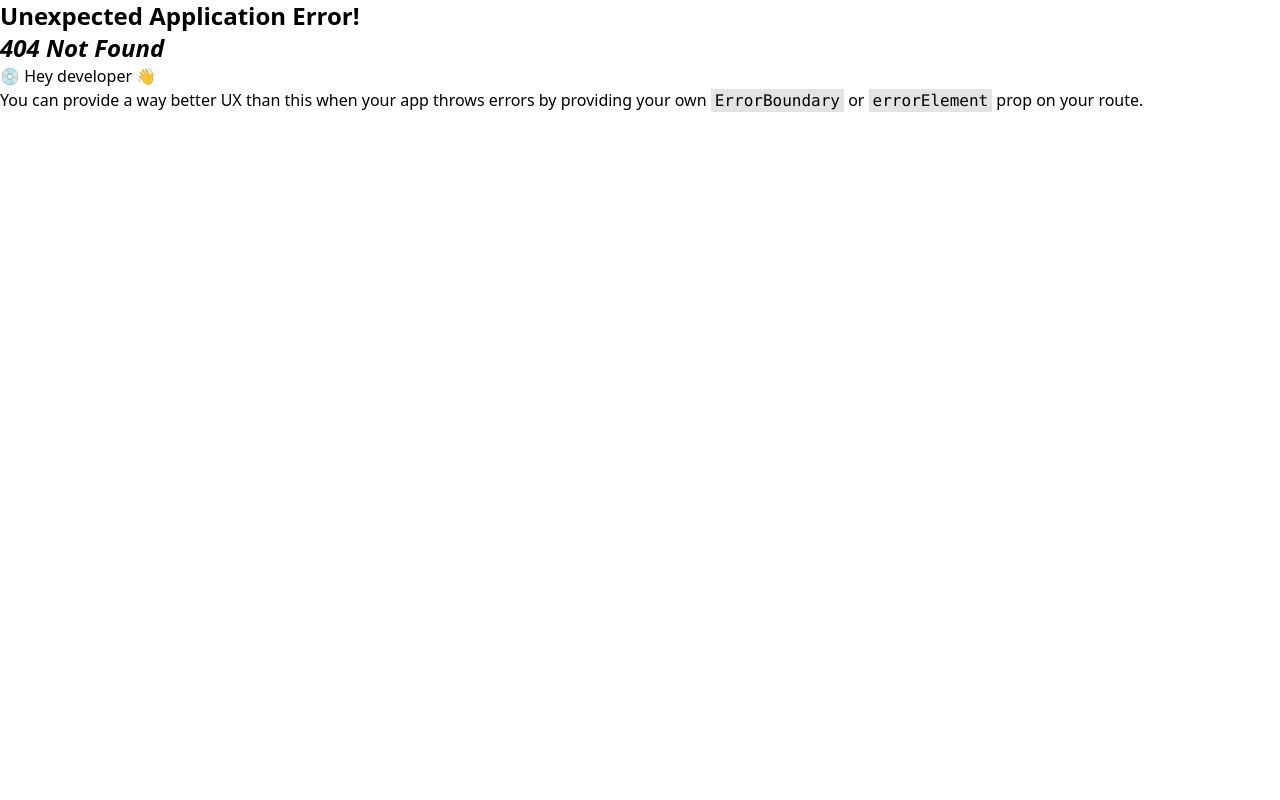
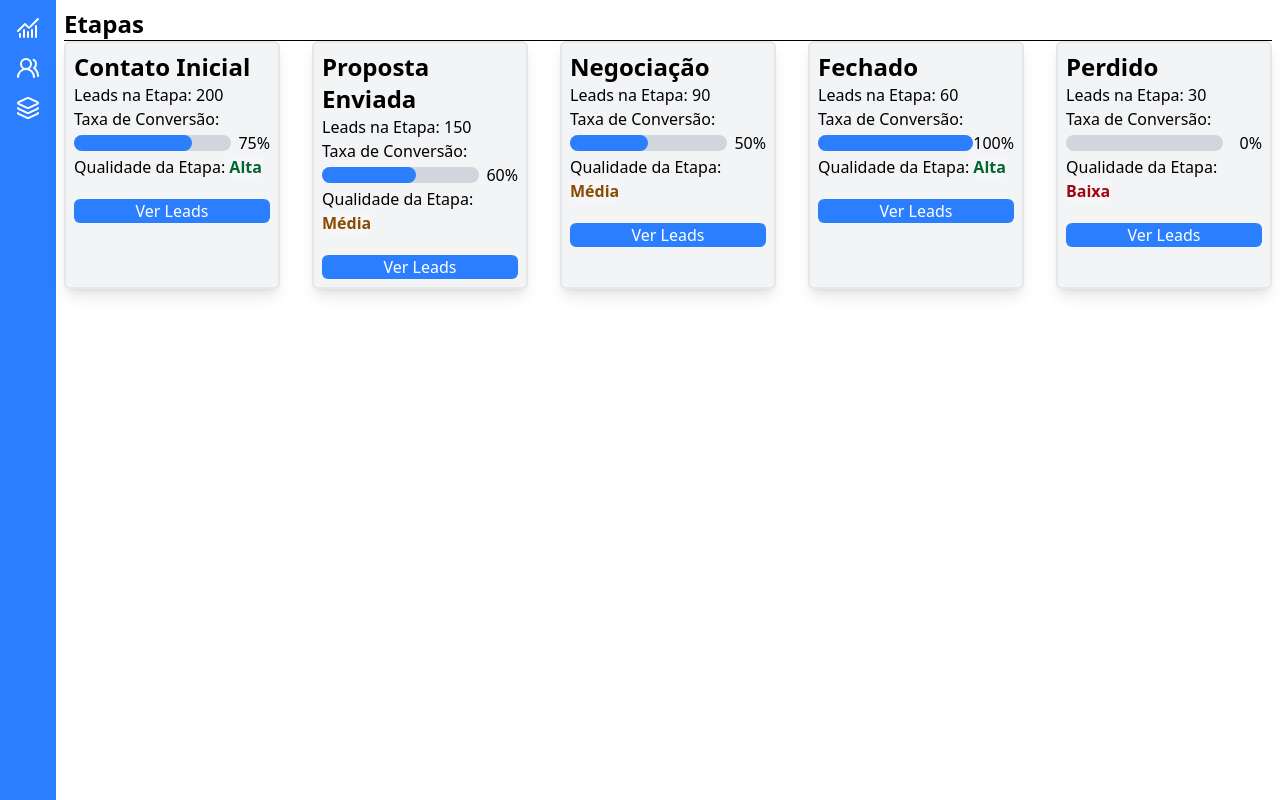
Before and after one commit to guilhermegodoydev/crm, a React (Vite) app in the folder client/: page /etapas in a window 1280 px wide. Before the commit this address had no page. Built offline with nearby package versions, Linux system fonts and the light colour scheme.

Commit message:
Começando página de Etapas

```diff
--- /dev/null
+++ b/client/src/components/CardEtapa.jsx
@@ -0,0 +1,27 @@
+export default function CardEtapa({id, titulo, leads, taxaConversao, qualidade}) {
+    const idEtapa = `progresso-etapa-${id}`;
+
+    return (
+        <div className="border-2 border-gray-200 shadow-lg rounded-md p-2 bg-gray-100">
+            <h2>{titulo}</h2>
+            <ul>
+                <li>Leads na Etapa: {leads}</li>
+                <li>
+                    <label className="block" htmlFor={idEtapa}>Taxa de Conversão:</label>
+                    <div className="flex items-center justify-between">
+                        <progress
+                            id={idEtapa}
+                            value={parseInt(taxaConversao.replace("%",""))}
+                            max="100"
+                            className="w-8/10"
+                        />
+                        <span>{taxaConversao}</span>
+                    </div>
+                </li>
+                <li>Qualidade da Etapa: <span className={`font-semibold  bg-white/20 ${qualidade.toLowerCase() === "alta" ? "text-green-800" : (qualidade.toLowerCase() === "média" ? "text-yellow-800" : "text-red-800")}`}>{qualidade}</span></li>
+            </ul>
+
+            <button className="bg-blue-500 rounded-md w-full text-white cursor-pointer hover:bg-blue-600 mt-5">Ver Leads</button>
+        </div>
+    );
+}
--- a/client/src/components/MenuLateral.jsx
+++ b/client/src/components/MenuLateral.jsx
@@ -1,6 +1,4 @@
-
-
-import { ChartNoAxesCombined, UsersRound, } from 'lucide-react';
+import { ChartNoAxesCombined, Layers, UsersRound, } from 'lucide-react';
 import { Link } from 'react-router-dom';
 
 const estiloElementos = "cursor-pointer text-white p-2 hover:bg-blue-700 hover:font-bold";
@@ -19,6 +17,11 @@ export default function MenuLateral() {
                         <UsersRound />
                     </Link>
                 </li>
+                <li className={estiloElementos}>
+                    <Link to="/etapas" aria-label="Clique para ir à página de etapas">
+                        <Layers/>
+                    </Link>
+                </li>
             </ul>
         </nav>
     )
--- a/client/src/index.css
+++ b/client/src/index.css
@@ -3,6 +3,14 @@
 @layer base {
     h1,h2,h3,h4,h5,h6 {
         @apply text-2xl font-semibold;
+    }
+
+    progress::-webkit-progress-bar {
+        @apply rounded-xl bg-gray-300;
+    }
+
+    progress::-webkit-progress-value {
+        @apply bg-blue-500 rounded-xl;
     }
 }
 
--- a/client/src/main.jsx
+++ b/client/src/main.jsx
@@ -7,6 +7,7 @@ import Dashboard from "./screens/Dashboard.jsx";
 
 import { createBrowserRouter, RouterProvider } from "react-router-dom";
 import Clientes from "./screens/Clientes.jsx";
+import Etapas from "./screens/Etapas.jsx";
 
 const router = createBrowserRouter([
   {
@@ -20,6 +21,10 @@ const router = createBrowserRouter([
       {
         path: "/clientes",
         element: <Clientes/>
+      },
+      {
+        path: "/etapas",
+        element: <Etapas/>
       }
     ]
   }
--- a/client/src/screens/Dashboard.jsx
+++ b/client/src/screens/Dashboard.jsx
@@ -1,7 +1,5 @@
+import { GraficoBarras, GraficoLinhas, GraficoPizza} from "../components/graficos";
 import Card from "../components/Card";
-import GraficoBarras from "../components/graficos/GraficoBarras";
-import GraficoLinhas from "../components/graficos/GraficoLinhas";
-import GraficoPizza from "../components/graficos/GraficoPizza";
 
 const dadosGraficoPizza = [
     { id: 1, origem: 'Indicação', clientes: 400 },
--- /dev/null
+++ b/client/src/screens/Etapas.jsx
@@ -0,0 +1,59 @@
+import CardEtapa from "../components/CardEtapa";
+
+const etapas = [
+  {
+    id: 1,
+    nome: "Contato Inicial",
+    leads: 200,
+    taxaConversao: "75%",
+    qualidade: "Alta"
+  },
+  {
+    id: 2,
+    nome: "Proposta Enviada",
+    leads: 150,
+    taxaConversao: "60%",
+    qualidade: "Média"
+  },
+  {
+    id: 3,
+    nome: "Negociação",
+    leads: 90,
+    taxaConversao: "50%",
+    qualidade: "Média"
+  },
+  {
+    id: 4,
+    nome: "Fechado",
+    leads: 60,
+    taxaConversao: "100%",
+    qualidade: "Alta"
+  },
+  {
+    id: 5,
+    nome: "Perdido",
+    leads: 30,
+    taxaConversao: "0%",
+    qualidade: "Baixa"
+  }
+];
+
+export default function Etapas() {
+    return (
+        <section>
+            <h1>Etapas</h1>
+            <hr />
+            <div className="grid grid-cols-5 gap-8">
+              {etapas.map(etapa => (
+                <CardEtapa
+                  id={etapa.id}
+                  titulo={etapa.nome}
+                  leads={etapa.leads}
+                  taxaConversao={etapa.taxaConversao}
+                  qualidade={etapa.qualidade}
+                />
+              ))}
+            </div>
+        </section>
+    );
+}
```
